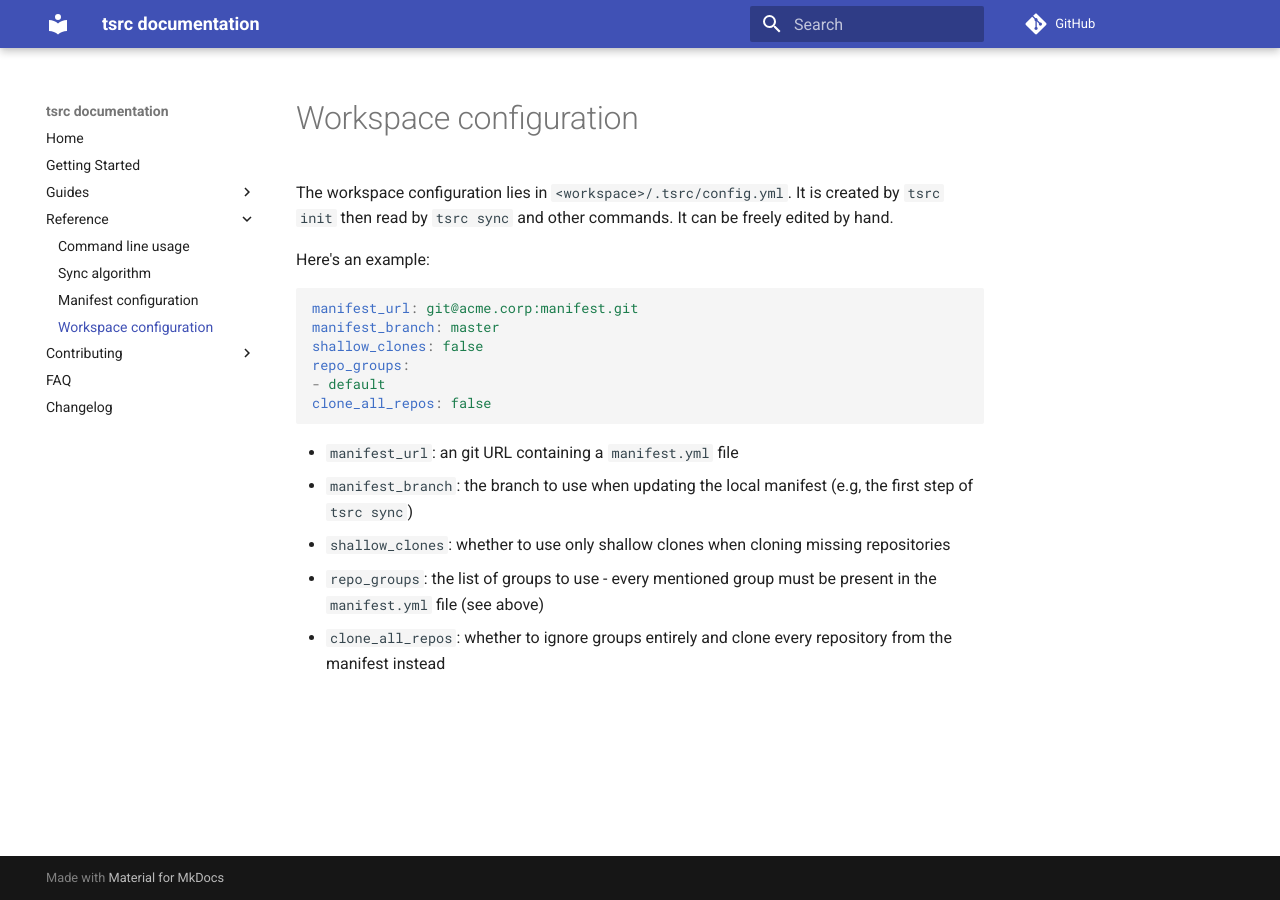
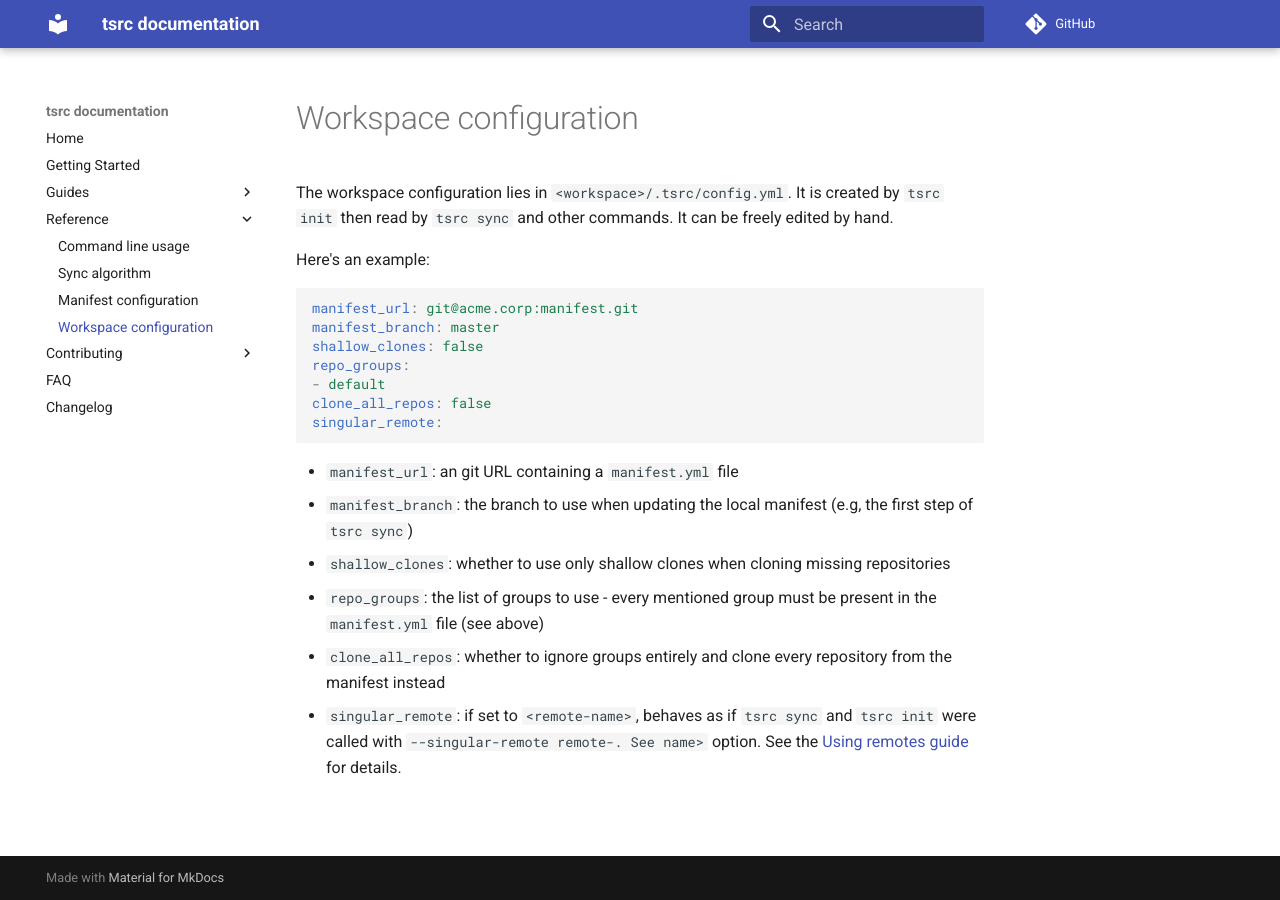
Before and after one commit to your-tools/tsrc, an MkDocs documentation site: the page built from docs/ref/workspace-config.md, in a window 1280 px wide. Built offline with MkDocs 1.6.1 and Material for MkDocs 9.7.7, drawn with Linux system fonts in a browser that asks for light colours; comment, search, counter and statistics services are not loaded.

Commit message:
Document `singular_remote` in the workspace config

````diff
--- a/docs/ref/workspace-config.md
+++ b/docs/ref/workspace-config.md
@@ -13,6 +13,7 @@ shallow_clones: false
 repo_groups:
 - default
 clone_all_repos: false
+singular_remote:
 ```
 
 
@@ -21,3 +22,6 @@ clone_all_repos: false
 * `shallow_clones`: whether to use only shallow clones when cloning missing repositories
 * `repo_groups`: the list of groups to use - every mentioned group must be present in the `manifest.yml` file (see above)
 * `clone_all_repos`: whether to ignore groups entirely and clone every repository from the manifest instead
+* `singular_remote`: if set to `<remote-name>`, behaves as if `tsrc
+  sync` and `tsrc init` were called with `--singular-remote remote-. See
+  name>` option. See the [Using remotes guide](../guide/remotes.md) for details.
````
Also changed, not shown: docs/guide/groups.md (+1 -1 lines).
